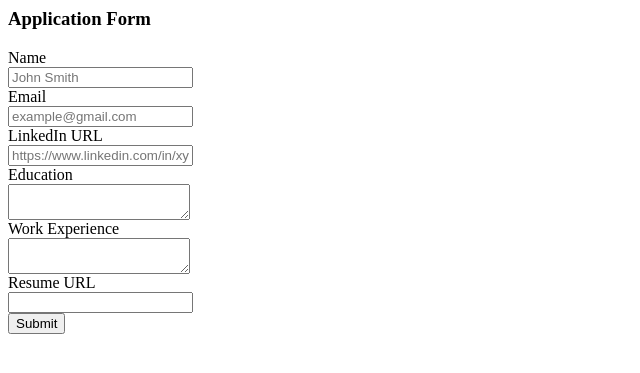
After one commit to Hardik-Jain1/techai-careers-website-v2, a Flask app: template templates/application_form.html in a window 1280 px wide. The commit adds this page. Shown: the top 373 px of the page, without its empty margins (0-640 px from the left). Run offline with Flask 3, Linux system fonts and the light colour scheme; the template is opened without the code that fills it, so the values that code supplies are empty.

Commit message:
store application in db

```diff
--- a/app.py
+++ b/app.py
@@ -1,5 +1,5 @@
-from flask import Flask, render_template, jsonify
-from database import load_jobs_from_db, load_job_from_db
+from flask import Flask, render_template, jsonify, request
+from database import load_jobs_from_db, load_job_from_db, add_application_to_db
 
 app = Flask(__name__)
 
@@ -24,5 +24,16 @@ def show_job(id):
   return render_template("jobpage.html", job=job, company_name='TechAI')
 
 
+@app.route("/job/<id>/apply", methods=["post"])
+def apply_to_job(id):
+  data = request.form
+  job = load_job_from_db(id)
+  add_application_to_db(id, data)
+  return render_template("application_submitted.html",
+                         application=data,
+                         company_name="TechAI",
+                         job=job)
+
+
 if __name__ == "__main__":
   app.run(host="0.0.0.0", debug=True)
--- /dev/null
+++ b/templates/application_form.html
@@ -0,0 +1,36 @@
+<div>
+  <h3>Application Form</h3>
+  <form action="/job/{{job['id']}}/apply" method="post">
+    <div class="mb-2">
+      <label>Name</label><br>
+      <input type="text" name="full_name" placeholder="John Smith">     </div>
+
+    <div class="mb-2">
+      <label>Email</label><br>
+      <input type="email" name="email" placeholder="example@gmail.com">
+    </div>
+
+    <div class="mb-2">
+      <label>LinkedIn URL</label><br>
+      <input type="url" name="linkedin_url" placeholder="https://www.linkedin.com/in/xyz">
+    </div>
+
+    <div class="mb-2">
+      <label>Education</label><br>
+      <textarea name="education"></textarea>
+    </div>
+
+    <div class="mb-2">
+      <label>Work Experience</label><br>
+      <textarea name="work_experience"></textarea>
+    </div>
+
+    <div class="mb-2">
+      <label>Resume URL</label><br>
+      <input type="url" name="resume_url">
+    </div>
+
+    <input type="submit">
+  </form>
+</div>
+<div></div>
--- a/templates/jobpage.html
+++ b/templates/jobpage.html
@@ -28,6 +28,7 @@
 
       <h3>Salary</h3>
       <p>{{job.currency}} {{job.salary}}</p>
+      {% include 'application_form.html' %}
     </div>
     {% include 'footer.html' %}
   </body>
```
Also changed, not shown: database.py (+20 -1 lines), templates/application_submitted.html (added, +46 -0 lines).
